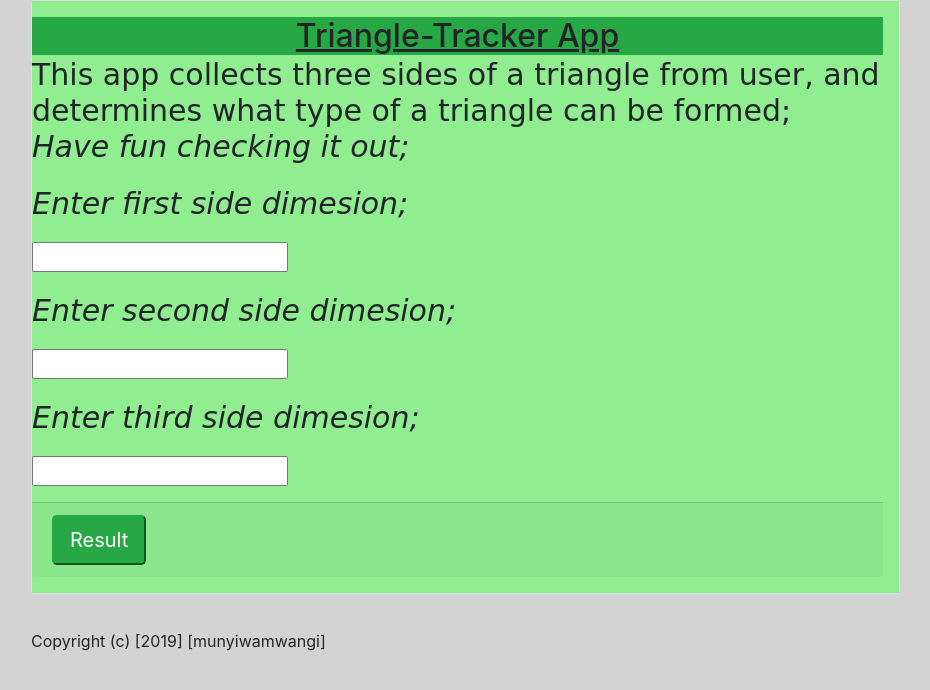
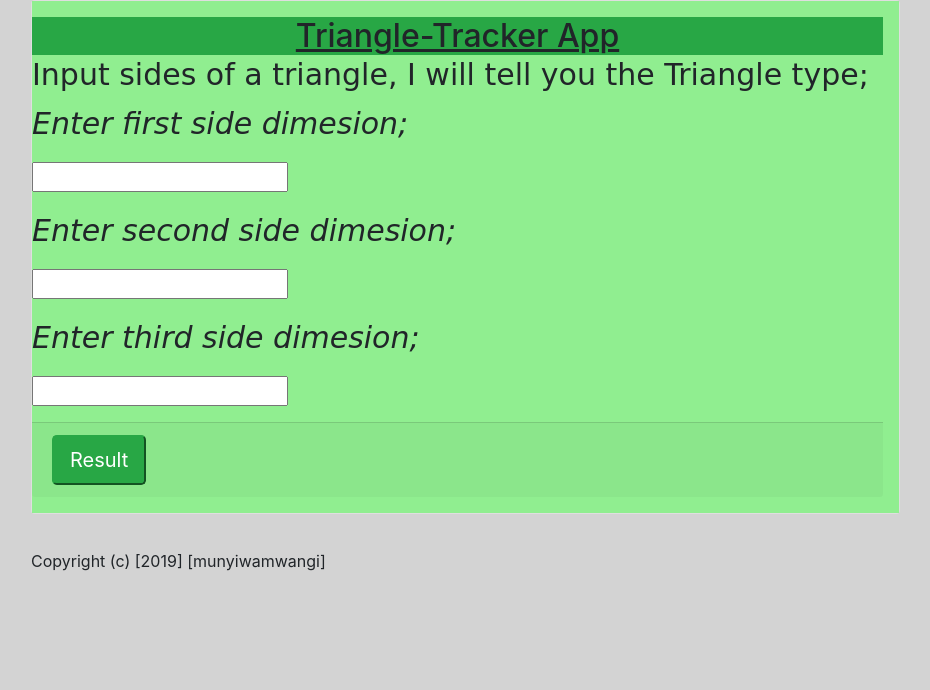
Before and after one commit to Munyiwamwangi/triangleTracker, a plain HTML site: page index.html in a window 1280 px wide. Shown: the whole page, without its empty margins (295-1225 px from the left). Drawn offline with Linux system fonts and the light colour scheme; a web font is replaced by a local one.

Commit message:
change introduction statement

```diff
--- a/index.html
+++ b/index.html
@@ -17,8 +17,7 @@
           <h2>Triangle-Tracker App</h2>
         </div>
         <div class="card-subtitle" style="color:BlinkMacSystemFont; text-style:italic;">
-          <h3>This app collects three sides of a triangle from user, and determines what type of a triangle can be formed;<br>
-            <p class="p"> Have fun checking it out;</p>
+          <h3>Input sides of a triangle, I will tell you the Triangle type;<br>
           </h3>
         </div>
         <form class="" action="index.html" method="get">
```
